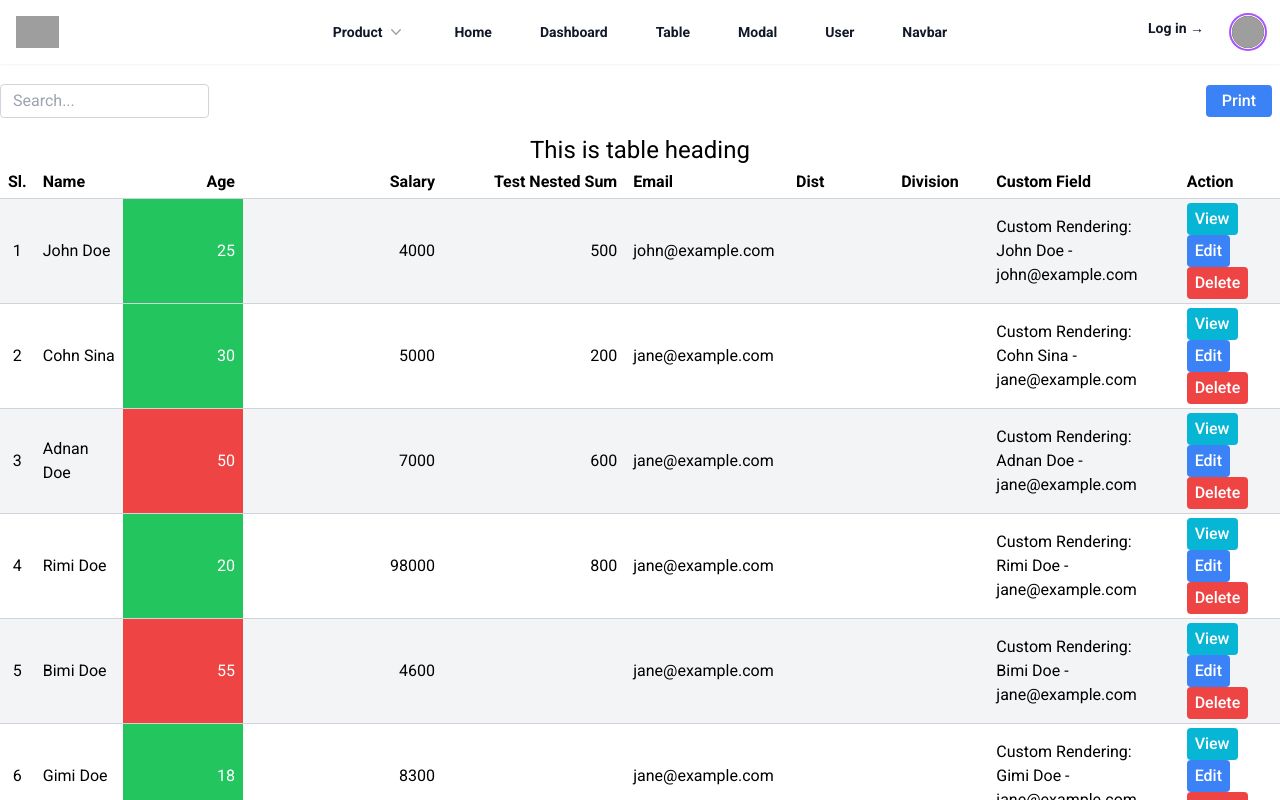
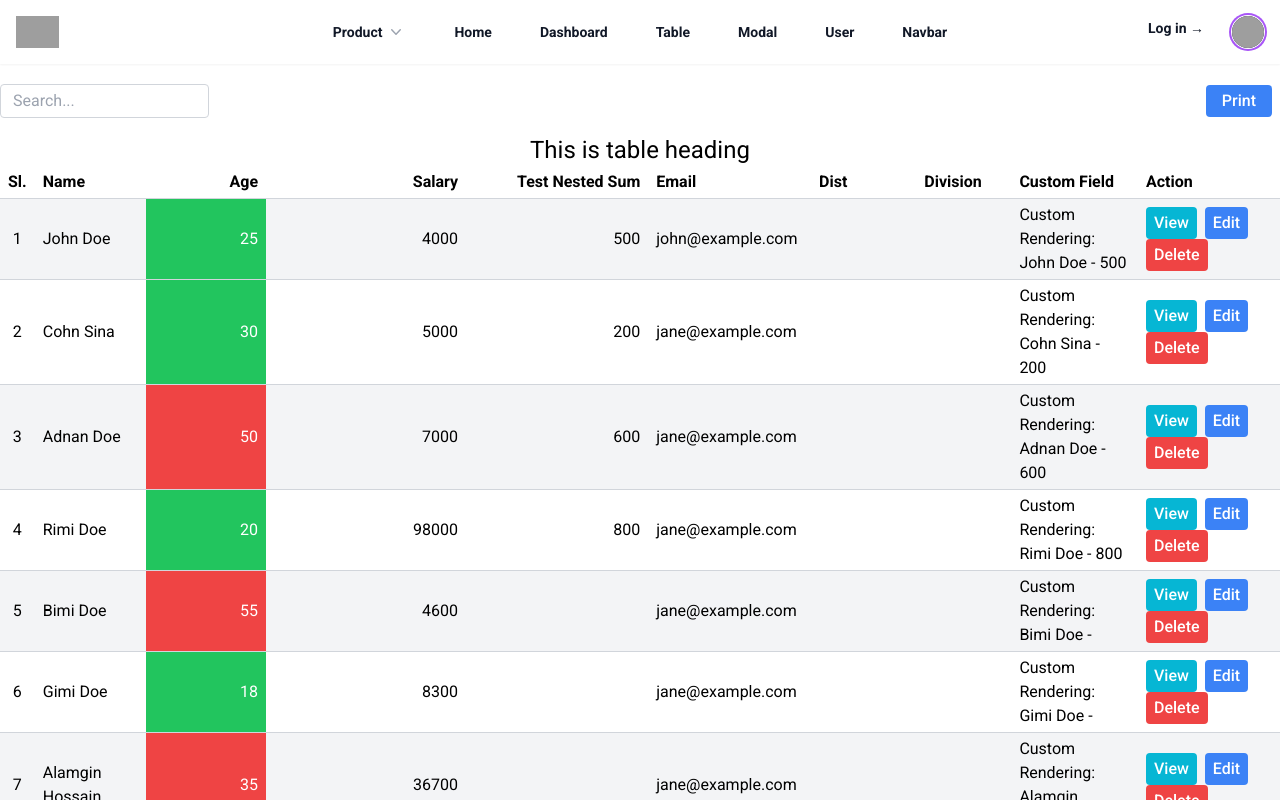
Before and after one commit to Nuruddin-Adnan/next-tailwind-ui-component, a Next.js app: page /dashboard/table in a window 1280 px wide. Shown: the top 800 px of the page. Built offline with nearby package versions, Linux system fonts and the light colour scheme; grey boxes are pictures that could not be loaded.

Commit message:
custom render function modified

```diff
--- a/src/app/dashboard/table/page.tsx
+++ b/src/app/dashboard/table/page.tsx
@@ -18,7 +18,9 @@ const columns = [
             <div>
                 Custom Rendering:
                 <br />
-                {row.name} - {row.email}
+                {console.log(row)}
+
+                {row?.name} - {row.test?.nested}
             </div>
         ),
     },
```
